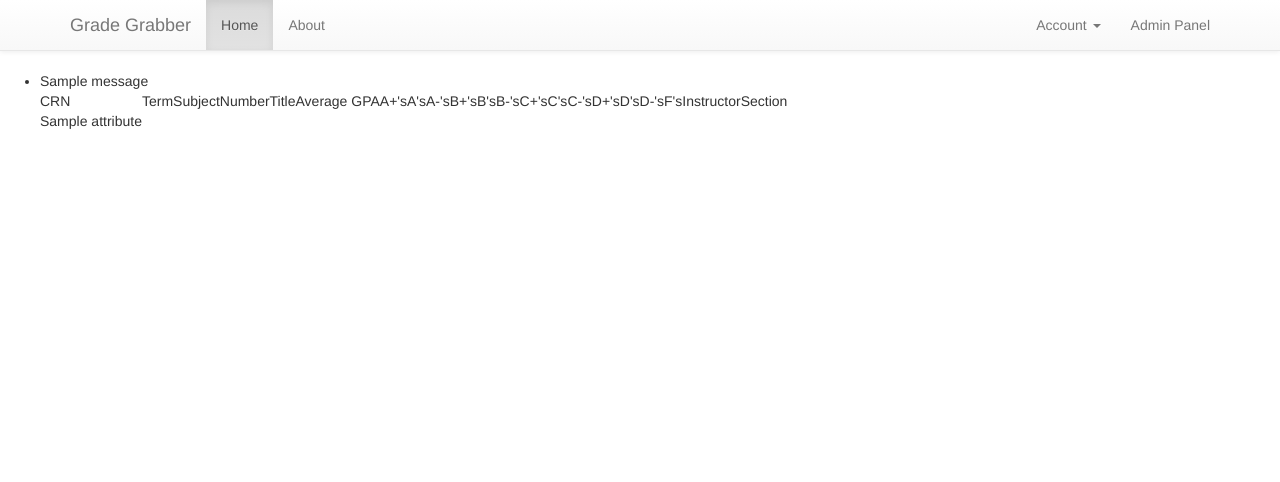
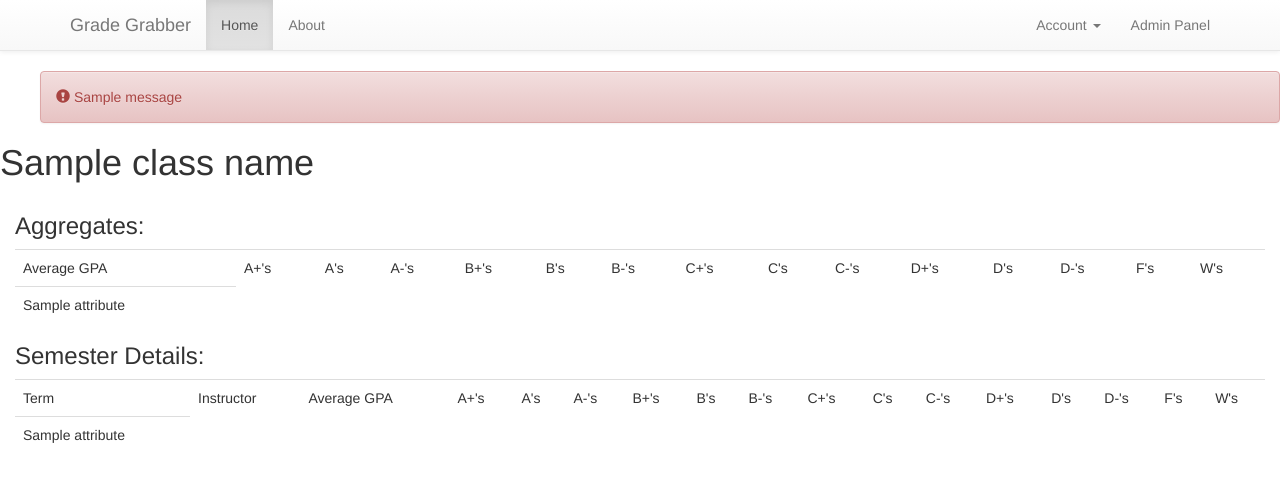
Before and after one commit to thirawr/grade-grabber, a Flask app: template templates/query.html in a window 1280 px wide. Shown: the top 482 px of the page. Run offline with Flask 2, Linux system fonts and the light colour scheme; the template is opened without the code that fills it: most values are stand-ins (such as "Sample title", 1, 10 or a date in 2020); one stand-in notice (Sample message) is shown; some libraries are stand-ins or nearby versions.

Commit message:
App search complete, displaying details page

```diff
--- a/app.py
+++ b/app.py
@@ -16,21 +16,21 @@ app.config['MYSQL_DATABASE_HOST'] = Cred['MYSQL_DATABASE_HOST']
 mysql.init_app(app)
 db_connection = mysql.connect()
 
-def query_all():
-	#__entry__ handles connection into cursor
-	with db_connection as cursor:
-		query = """SELECT s.crn, s.raw_term, c.subject, c.course_number, c.title,
-		g.average_gpa, g.a_plus_count, g.a_count, g.a_minus_count,
-		g.b_plus_count, g.b_count, g.b_minus_count,
-		g.c_plus_count, g.c_count, g.c_minus_count,
-		g.d_plus_count, g.d_count, g.d_minus_count,
-		g.f_count, s.instructor, s.section
-		FROM courses AS c
-		INNER JOIN semesters AS s ON c.c_id = s.c_id
-		INNER JOIN grade_counts AS g ON s.s_id = g.s_id"""
-		cursor.execute(query)
-		results = cursor.fetchall()
-	return results
+# def query_all():
+# 	#__entry__ handles connection into cursor
+# 	with db_connection as cursor:
+# 		query = """SELECT s.crn, s.raw_term, c.subject, c.course_number, c.title,
+# 		g.average_gpa, g.a_plus_count, g.a_count, g.a_minus_count,
+# 		g.b_plus_count, g.b_count, g.b_minus_count,
+# 		g.c_plus_count, g.c_count, g.c_minus_count,
+# 		g.d_plus_count, g.d_count, g.d_minus_count,
+# 		g.f_count, s.instructor, s.section
+# 		FROM courses AS c
+# 		INNER JOIN semesters AS s ON c.c_id = s.c_id
+# 		INNER JOIN grade_counts AS g ON s.s_id = g.s_id"""
+# 		cursor.execute(query)
+# 		results = cursor.fetchall()
+# 	return results
 
 # c_id is an optional paramater
 # default behavior queries grade aggregates
@@ -65,14 +65,42 @@ def get_all_s_ids(subject, number):
 		results = cursor.fetchall()
 	return results
 
-def get_c_id_from_subj_num(subject, number):
-	query = """SELECT c_id FROM courses WHERE subject = (%s) AND number = (%s)"""
+def get_aggs_from_subj_num(subject, number):
+	if subject == "" or number == "":
+		return None
+
+	query = """SELECT c_id FROM courses WHERE subject = (%s) AND course_number = (%s)"""
 	args = (subject, number)
 
 	with db_connection as cursor:
 		cursor.execute(query, args)
 		results = cursor.fetchone()
+		c_id = results[0]
+		query = """SELECT * FROM grade_aggregates WHERE c_id = (%s)"""
+		cursor.execute(query, [c_id])
+		results = cursor.fetchone()
+
+	if len(results) == 0:
+		return None
+	else:
+		return results
+
+def get_semesters_from_c_id(c_id):
+	query = """SELECT
+	s.parsed_term, s.instructor,
+	g.average_gpa, g.a_plus_count, g.a_count, g.a_minus_count,
+	g.b_plus_count, g.b_count, g.b_minus_count, g.c_plus_count,
+	g.c_count, g.c_minus_count, g.d_plus_count, g.d_count, g.d_minus_count,
+	g.f_count, g.w_count
+	FROM courses AS c INNER JOIN semesters AS s ON c.c_id = s.c_id
+	INNER JOIN grade_counts AS g ON s.s_id = g.s_id
+	WHERE s.c_id = (%s)"""
+
+	with db_connection as cursor:
+		cursor.execute(query, [c_id])
+		results = cursor.fetchall()
 	return results
+
 
 #Deprecated - phase this function out
 def query_by_crn_term(crn, term):
@@ -189,10 +217,49 @@ def delete_by_crn_term(crn, term):
 		return None
 
 
-@app.route("/")
+@app.route("/", methods=['GET', 'POST'])
 def front():
 	# print query_grade_aggs()
-	return render_template('query.html', results=query_all())
+	if request.method == 'GET':
+		return render_template('index.html')
+
+	elif request.method == 'POST':
+		# print request.form['subj_num']
+		query = request.form['subj_num']
+
+		if len(query) < 1:
+			flash("We can't read your mind! Enter a course subject and number, like CS411.", 'message')
+			return render_template('index.html')
+
+		subj = ""
+		num = ""
+
+		for char in query:
+			if char is ' ':
+				continue
+			elif char in ('0', '1', '2', '3', '4', '5', '6', '7', '8', '9'):
+				num += char
+			else:
+				subj += char
+
+		# print num + " " + subj
+
+		results = get_aggs_from_subj_num(subj, num)
+		# print results
+
+
+		if results is None:
+			flash('Course does not exist!', 'alert')
+			return render_template('index.html')
+		else:
+			className = results[1] + str(results[2]) + ": " + results[3]
+			tableResults = results[4:]
+			semDetails = get_semesters_from_c_id(results[0])
+			return render_template('query.html', className = className, results=tableResults, semDetails = semDetails)
+
+
+
+	#return render_template('index.html')
 
 # @app.route("/update", methods=['GET', 'POST'])
 # def update():
--- a/data/db-backups/gg_backup03.sql
+++ b/data/db-backups/gg_backup03.sql
@@ -156,7 +156,7 @@ UNLOCK TABLES;
 /*!50001 SET character_set_results     = utf8 */;
 /*!50001 SET collation_connection      = utf8_general_ci */;
 /*!50001 CREATE ALGORITHM=UNDEFINED */
-/*!50013 DEFINER=`Tyler`@`localhost` SQL SECURITY DEFINER */
+/*!50013 DEFINER=`root`@`localhost` SQL SECURITY DEFINER */
 /*!50001 VIEW `grade_aggregates` AS select `c`.`c_id` AS `c_id`,`c`.`subject` AS `subject`,`c`.`course_number` AS `course_number`,`c`.`title` AS `title`,avg(`g`.`average_gpa`) AS `AVG(g.average_gpa)`,sum(`g`.`a_plus_count`) AS `SUM(g.a_plus_count)`,sum(`g`.`a_count`) AS `SUM(g.a_count)`,sum(`g`.`a_minus_count`) AS `SUM(g.a_minus_count)`,sum(`g`.`b_plus_count`) AS `SUM(g.b_plus_count)`,sum(`g`.`b_count`) AS `SUM(g.b_count)`,sum(`g`.`b_minus_count`) AS `SUM(g.b_minus_count)`,sum(`g`.`c_plus_count`) AS `SUM(g.c_plus_count)`,sum(`g`.`c_count`) AS `SUM(g.c_count)`,sum(`g`.`c_minus_count`) AS `SUM(g.c_minus_count)`,sum(`g`.`d_plus_count`) AS `SUM(g.d_plus_count)`,sum(`g`.`d_count`) AS `SUM(g.d_count)`,sum(`g`.`d_minus_count`) AS `SUM(g.d_minus_count)`,sum(`g`.`f_count`) AS `SUM(g.f_count)`,sum(`g`.`w_count`) AS `sum(g.w_count)` from (`grade_counts` `g` join `courses` `c` on((`g`.`c_id` = `c`.`c_id`))) group by `c`.`subject`,`c`.`course_number`,`c`.`title` */;
 /*!50001 SET character_set_client      = @saved_cs_client */;
 /*!50001 SET character_set_results     = @saved_cs_results */;
--- a/templates/layout.html
+++ b/templates/layout.html
@@ -27,7 +27,7 @@
 	        <span class="icon-bar"></span>
 	        <span class="icon-bar"></span>
 	      </button>
-	      <a class="navbar-brand" href="#">Grade Grabber</a>
+	      <a class="navbar-brand" href="/">Grade Grabber</a>
 	    </div>
 	    <div id="navbar" class="navbar-collapse collapse">
 	      <ul class="nav navbar-nav">
@@ -50,14 +50,23 @@
 	  </div>
 	</nav>
 
-	{% with messages = get_flashed_messages() %}
+	<div>
+	{% with messages = get_flashed_messages(with_categories=true) %}
 		{% if messages %}
 			<ul class=flashes>
-			{% for message in messages %}
-				<li> {{message}} </li>
+			{% for category, message in messages %}
+				{% if category == 'message' %}
+					<div class="alert alert-warning" role="alert">
+				{% else %}
+					<div class="alert alert-danger" role="alert">
+				{% endif %}
+						<span class="glyphicon glyphicon-exclamation-sign" aria-hidden="true"></span>
+						{{message}}
+					</div>
 			{% endfor %}
 		{% endif %}
 	{% endwith %}
+	</div>
 
 
 	{% block body %}{% endblock %}
--- a/templates/query.html
+++ b/templates/query.html
@@ -1,12 +1,10 @@
 {% extends "layout.html" %}
 {% block body %}
-<table>
+<h1>{{className}}</h1>
+<div class="container-fluid">
+	<h3>Aggregates:</h3>
+		<table class="table table-hover">
 			<tr>
-		<td>CRN</td>
-		<td>Term</td>
-		<td>Subject</td>
-		<td>Number</td>
-		<td>Title</td>
 				<td>Average GPA</td>
 				<td>A+'s</td>
 				<td>A's</td>
@@ -21,15 +19,41 @@
 				<td>D's</td>
 				<td>D-'s</td>
 				<td>F's</td>
+				<td>W's</td>
+			</tr>
+			<tr>
+				{% for attribute in results %}
+				<td>{{attribute}}</td>
+				{% endfor %}
+			</tr>
+		</table>
+<h3>Semester Details:</h3>
+	<table class="table table-hover">
+		<tr>
+			<td>Term</td>
 			<td>Instructor</td>
-		<td>Section</td>
+			<td>Average GPA</td>
+			<td>A+'s</td>
+			<td>A's</td>
+			<td>A-'s</td>
+			<td>B+'s</td>
+			<td>B's</td>
+			<td>B-'s</td>
+			<td>C+'s</td>
+			<td>C's</td>
+			<td>C-'s</td>
+			<td>D+'s</td>
+			<td>D's</td>
+			<td>D-'s</td>
+			<td>F's</td>
+			<td>W's</td>
 		</tr>
-	{% for each in results %}
+		{% for row in semDetails %}
 		<tr>
-		{% for attribute in each %}
+			{% for attribute in row %}
 			<td>{{attribute}}</td>
 			{% endfor %}
 		</tr>
 		{% endfor %}
-</table>
+</div>
 {% endblock %}
```
Lines whose indentation alone changed are shown as unchanged.
